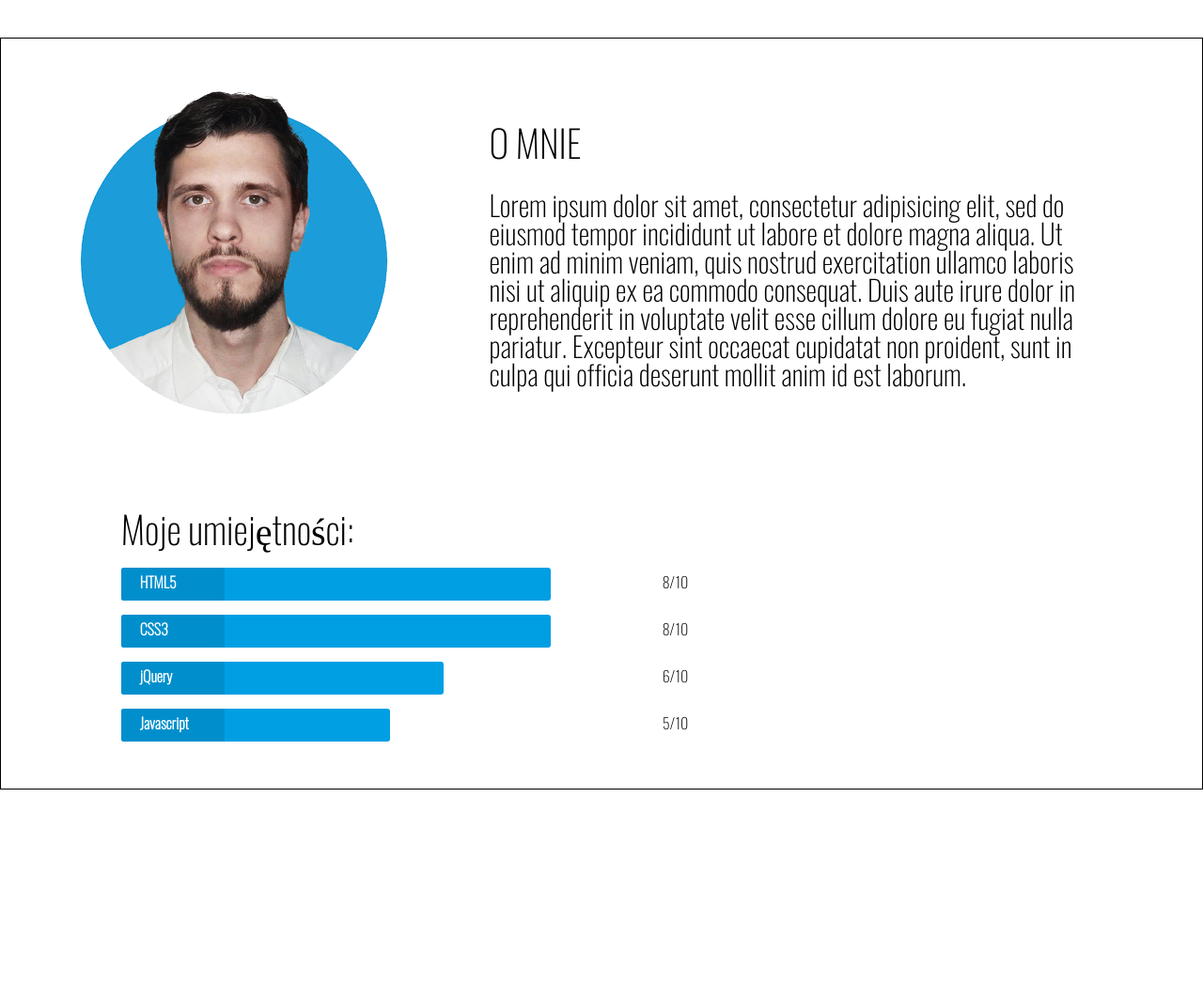
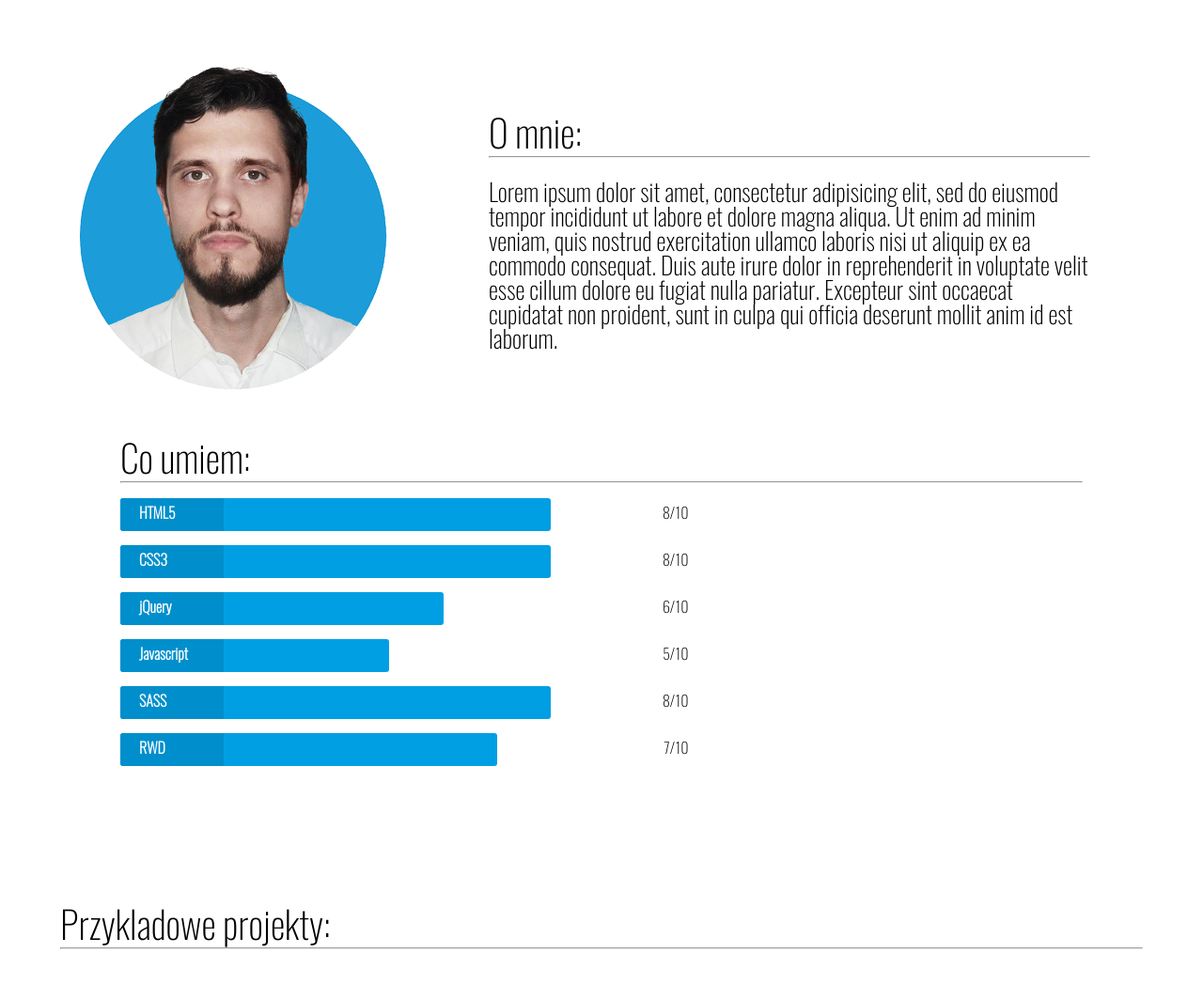
Before and after one commit to karoliwanicki/KI, a plain HTML site: page KI.html in a window 1280 px wide. Shown: the part 760-1808 px from the top of the page at 94% size. Before the commit the page ends 1600 px from the top, so only its background shows below. Drawn offline with nearby package versions, Linux system fonts and the light colour scheme.

Commit message:
minor changes

```diff
--- a/KI.html
+++ b/KI.html
@@ -14,55 +14,95 @@
     <header class='header'>
         <div class='main-width'>
             <div class='container_one'>
-          <p>KAROL IWANICKI</p> </br><p> &nbsp&nbsp&nbsp&nbsp&nbspjunior front-end developer</p>
+                <p>KAROL IWANICKI</p>
+                </br>
+                <p> &nbsp&nbsp&nbsp&nbsp&nbspjunior front-end developer</p>
                 <div class='menus'>
-          <div class='circle_one'><img src='images/man.png'></div>
-          <div class='circle_one'><img src='images/code.png'></div>
-          <div class='circle_one'><img src='images/contact.png'></div>
+                    <div class='circle_one'><img src='images/man.png'>
+                    </div>
+                    <div class='circle_one'><img src='images/code.png'>
+                    </div>
+                    <div class='circle_one'><img src='images/contact.png'>
+                    </div>
                 </div>
             </div>
         </div>
     </header>
+    <section class='personal'>
     <div class='main-width'>
         <div class='container_two'>
             <img src='images/karol.png'>
             <div class='text_box'>
-              <h1>O MNIE</h1></br>
-              <p>Lorem ipsum dolor sit amet, consectetur adipisicing elit, sed do eiusmod tempor incididunt ut labore et dolore magna aliqua. Ut enim ad minim veniam, quis nostrud exercitation ullamco laboris nisi ut aliquip ex ea commodo consequat. Duis aute irure dolor in reprehenderit in
-                voluptate velit esse cillum dolore eu fugiat nulla pariatur. Excepteur sint occaecat cupidatat non proident, sunt in culpa qui officia deserunt mollit anim id est laborum. </p>
-              </div></br>
+                <h1>O mnie:</h1>
+                <hr>
+                </br>
+                <p>Lorem ipsum dolor sit amet, consectetur adipisicing elit, sed do eiusmod tempor incididunt ut labore et dolore magna aliqua. Ut enim ad minim veniam, quis nostrud exercitation ullamco laboris nisi ut aliquip ex ea commodo consequat. Duis aute irure dolor in reprehenderit in voluptate velit esse cillum dolore eu fugiat nulla pariatur. Excepteur sint occaecat cupidatat non proident, sunt in culpa qui officia deserunt mollit anim id est laborum. </p>
+            </div>
+            </br>
             <div class='skillbars'>
-                  <h1>Moje umiejętności:</h1></br>
+                <h1>Co umiem:</h1>
+                <hr>
+                </br>
 
                 <div class="skillbar clearfix " data-percent="80%">
-	<div class="skillbar-title" style="background: #009fe3;"><span>HTML5</span></div>
+                    <div class="skillbar-title" style="background: #009fe3;"><span>HTML5</span>
+                    </div>
                     <div class="skillbar-bar" style="background: #009fe3;"></div>
                     <div class="skill-bar-percent">8/10</div>
-</div> <!-- End Skill Bar -->
+                </div>
+                <!-- End Skill Bar -->
 
                 <div class="skillbar clearfix " data-percent="80%">
-	<div class="skillbar-title" style="background: #009fe3;"><span>CSS3</span></div>
+                    <div class="skillbar-title" style="background: #009fe3;"><span>CSS3</span>
+                    </div>
                     <div class="skillbar-bar" style="background: #009fe3;"></div>
                     <div class="skill-bar-percent">8/10</div>
-</div> <!-- End Skill Bar -->
+                </div>
+                <!-- End Skill Bar -->
 
                 <div class="skillbar clearfix " data-percent="60%">
-	<div class="skillbar-title" style="background: #009fe3"><span>jQuery</span></div>
+                    <div class="skillbar-title" style="background: #009fe3"><span>jQuery</span>
+                    </div>
                     <div class="skillbar-bar" style="background: #009fe3"></div>
                     <div class="skill-bar-percent">6/10</div>
-</div> <!-- End Skill Bar -->
+                </div>
+                <!-- End Skill Bar -->
 
                 <div class="skillbar clearfix " data-percent="50%">
-	<div class="skillbar-title" style="background: #009fe3"><span>Javascript</span></div>
+                    <div class="skillbar-title" style="background: #009fe3"><span>Javascript</span>
+                    </div>
                     <div class="skillbar-bar" style="background: #009fe3"></div>
                     <div class="skill-bar-percent">5/10</div>
-</div> <!-- End Skill Bar -->
+                </div>
+                <!-- End Skill Bar -->
+                <div class="skillbar clearfix " data-percent="80%">
+                    <div class="skillbar-title" style="background: #009fe3"><span>SASS</span>
+                    </div>
+                    <div class="skillbar-bar" style="background: #009fe3"></div>
+                    <div class="skill-bar-percent">8/10</div>
+                </div>
+                <!-- End Skill Bar -->
+                <div class="skillbar clearfix " data-percent="70%">
+                    <div class="skillbar-title" style="background: #009fe3"><span>RWD</span>
+                    </div>
+                    <div class="skillbar-bar" style="background: #009fe3"></div>
+                    <div class="skill-bar-percent">7/10</div>
+                </div>
+                <!-- End Skill Bar -->
 
             </div>
 
         </div>
     </div>
+  </section>
+  <section class='projects'>
+    <div class='main-width'>
+
+    <p>Przykladowe projekty:</p>
+    <hr>
   </div>
+  </section>
+
 
 
 </body>
--- a/scss/style.scss
+++ b/scss/style.scss
@@ -71,7 +71,6 @@
 .container_two{
   width: 100%;
   height: 100vh;
-  border: 1px solid black;
   font-family: oswald;
   @include flexDisplay;
   justify-content: center;
@@ -80,7 +79,7 @@
   flex-wrap: wrap;
   .text_box{
     width: 50%;
-    font-size: 30px;
+    font-size: 26px;
     text-align: left;
     h1{
       font-size:40px;
@@ -171,3 +170,18 @@
     }
 
   }
+  .projects{
+    width: 100%;
+    height: 100vh;
+    font-family: oswald;
+    p{
+      margin-top: 10%;
+      margin-left: 5%;
+      font-size: 40px;
+    }
+    hr{
+      margin-left: 5%;
+      margin-right: 5%;
+    }
+
+  }
```
Also changed, not shown: css/style.css. Lines whose indentation alone changed are shown as unchanged.
